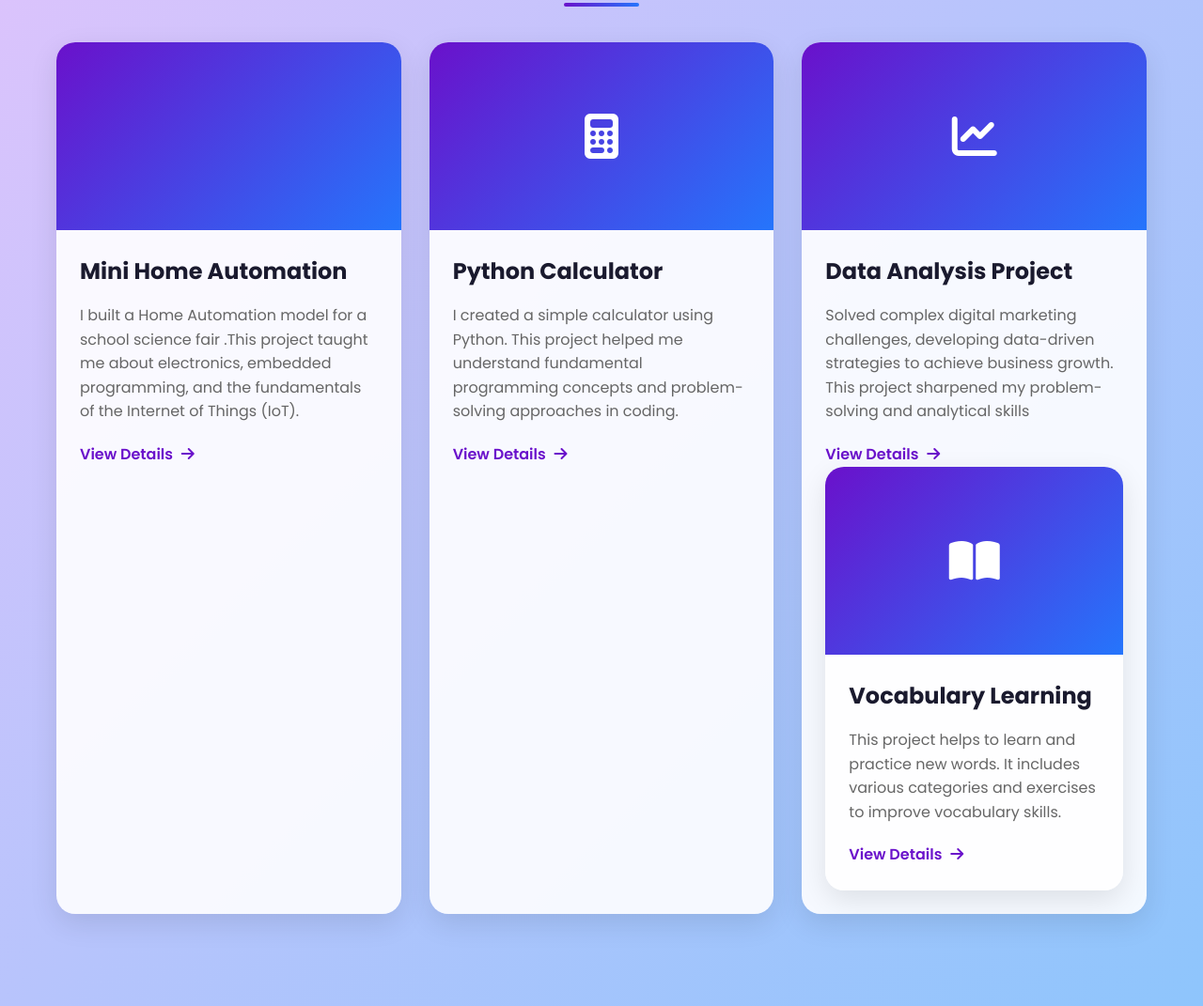
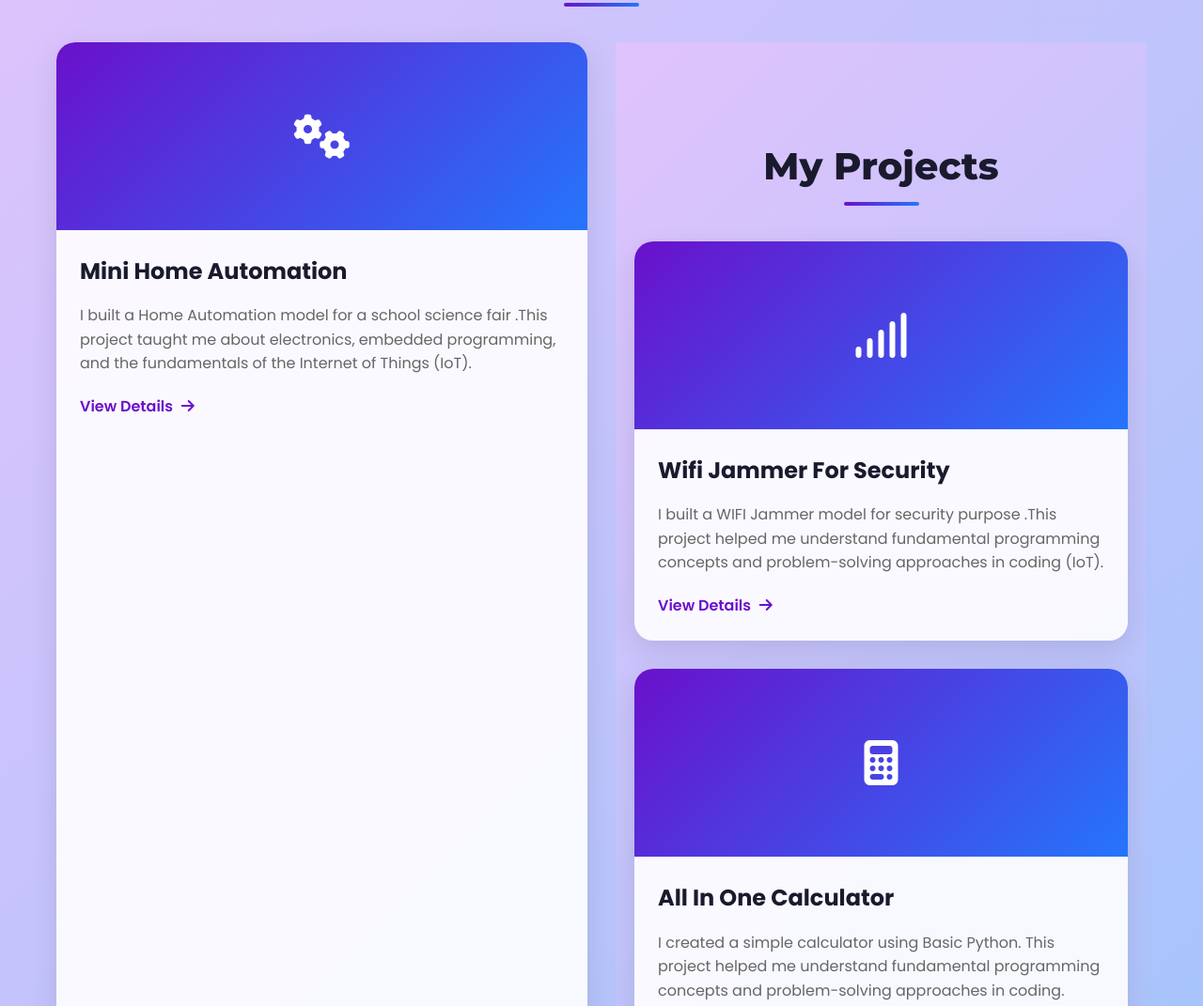
Before and after one commit to mdfarhadbadshah/mdfarhadbadshah.github.io, a plain HTML site: page index.html in a window 1280 px wide. Shown: the part 1587-2658 px from the top of the page at 94% size. Drawn offline with Linux system fonts and the light colour scheme.

Commit message:
Update index.html

```diff
--- a/index.html
+++ b/index.html
@@ -607,11 +607,25 @@
             <div class="projects-grid">
                 <div class="project-card">
                     <div class="project-image">
-                        <i class="fas fa-Home"></i>
+                        <i class="fa fa-cogs"></i>
                     </div>
                     <div class="project-content">
                         <h3>Mini Home Automation</h3>
                         <p>I built a Home Automation model for a school science fair .This project taught me about electronics, embedded programming, and the fundamentals of the Internet of Things (IoT).</p>
+                        <a href="home-automation.html" class="project-link">View Details <i class="fas fa-arrow-right"></i></a>
+                    </div>
+                </div>
+                  <section id="projects">
+        <div class="container">
+            <h2 class="section-title">My Projects</h2>
+            <div class="projects-grid">
+                <div class="project-card">
+                    <div class="project-image">
+                        <i class="fa fa-signal"></i>
+                    </div>
+                    <div class="project-content">
+                        <h3>Wifi Jammer For Security</h3>
+                        <p>I built a WIFI Jammer  model for security purpose .This project helped me understand fundamental programming concepts and problem-solving approaches in coding (IoT).</p>
                         <a href="home-automation.html" class="project-link">View Details <i class="fas fa-arrow-right"></i></a>
                     </div>
                 </div>
@@ -620,8 +634,8 @@
                         <i class="fas fa-calculator"></i>
                     </div>
                     <div class="project-content">
-                        <h3>Python Calculator</h3>
-                        <p>I created a simple calculator using Python. This project helped me understand fundamental programming concepts and problem-solving approaches in coding.</p>
+                        <h3>All In One Calculator</h3>
+                        <p>I created a simple calculator using Basic Python. This project helped me understand fundamental programming concepts and problem-solving approaches in coding.</p>
                         <a href="Calculator.html" class="project-link">View Details <i class="fas fa-arrow-right"></i></a>
                     </div>
                 </div>
@@ -647,6 +661,7 @@
                 </div>
             </div>
         </div>
+     </div>
     </section>
 
     <!-- Skills Section -->
```
